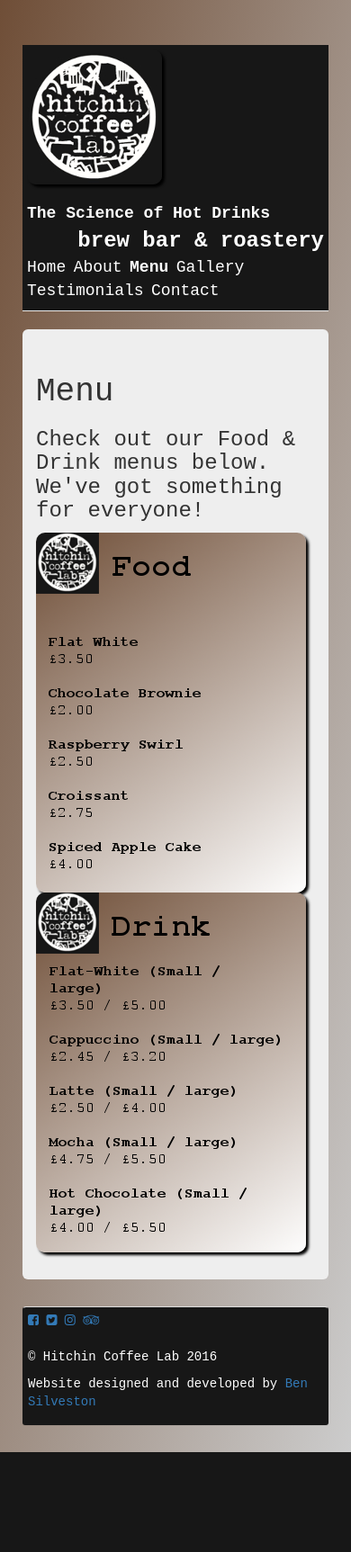
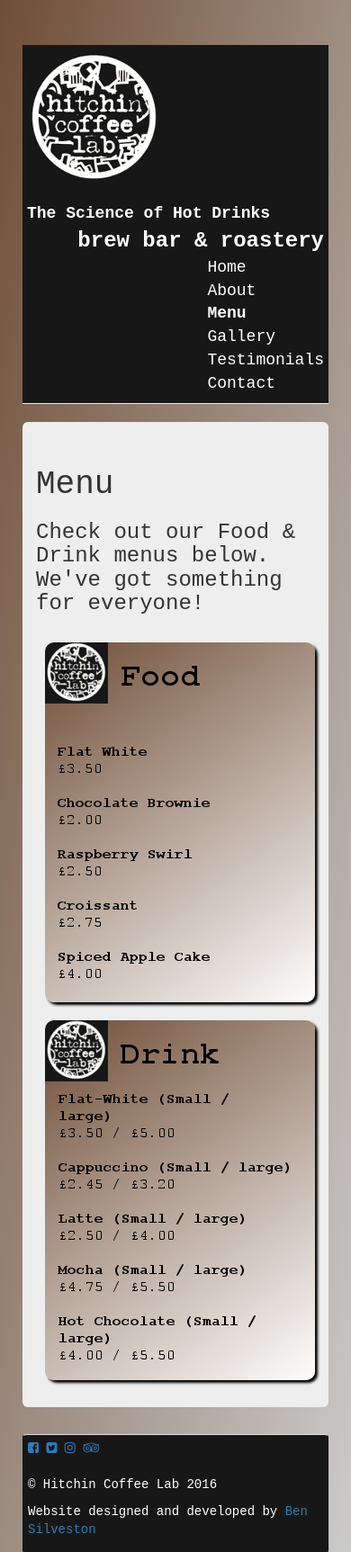
Before and after one commit to BennySLV/HitchinCoffeeLab, a PHP site: page /menu.php in a window 390 px wide. Shown: the top 1725 px of the page at 90% size. Before the commit the page ends 1614 px from the top, so only its background shows below. Run offline with PHP 8.4, Linux system fonts and the light colour scheme; some libraries are stand-ins or nearby versions.

Commit message:
Changed placing of id on logo in the header page. Also applied responsive design for all pages.

```diff
--- a/public/css/header.css
+++ b/public/css/header.css
@@ -5,7 +5,11 @@
 	height: 100%;
 	max-height: auto;
 	max-width: auto;
-	/*background-image: url("../images/roasting.jpg");*/
+}
+
+#logo {
+	box-shadow: 0px 0px 0px;
+	border: none;
 }
 
 #slogan {
@@ -39,6 +43,68 @@
 	text-decoration: none;
 }
 
-#product-menu-link:hover .product-dropdown {
-	display: block;
+/* Responsive Design */
+
+/* Tablet landscape orientation */
+@media screen and (max-width: 1040px) {
+    #menu a {
+        display: inline-block;
+    }
+
+    #menu a:hover {
+        font-weight: normal;
+        text-decoration: none;
+    }
+
+    #menu a:active {
+        font-weight: bold;
+    }
 }
+
+/* Tablet portrait orientation */
+@media screen and (max-width: 800px) {
+    #menu a {
+        display: inline-block;
+    }
+
+    #menu a:hover {
+        font-weight: normal;
+        text-decoration: none;
+    }
+
+    #menu a:active {
+        font-weight: bold;
+    }
+}
+
+/* Smartphone landscape orientation */
+@media screen and (max-width: 768px) {
+    #menu a {
+        display: inline-block;
+    }
+
+    #menu a:hover {
+        font-weight: normal;
+        text-decoration: none;
+    }
+
+    #menu a:active {
+        font-weight: bold;
+    }
+}
+
+/* Smartphone portrait orientation */
+@media screen and (max-width: 500px) {
+    #menu a {
+        display: block;
+    }
+
+    #menu a:hover {
+        font-weight: normal;
+        text-decoration: none;
+    }
+
+    #menu a:active {
+        font-weight: bold;
+    }
+}
--- a/public/css/main.css
+++ b/public/css/main.css
@@ -27,9 +27,9 @@ img {
     box-shadow: 3px 3px 3px black;
 }
 
-
 table, thead, th, tr, td {
     max-width: 100%;
+    max-height: 100%;
     padding: 10px;
     border: 1px solid black;
 }
@@ -41,23 +41,42 @@ form {
     padding: 10px;
 }
 
-button, input[type="submit"] {
+button, #contact-form-button, #reset-button, #form-close-button, input[type="submit"] {
+    background-color: #6F4E37;
+    color: white;
     border-radius: 10px;
     box-shadow: 2px 2px 2px black;
-    background-color: #6F4E37;
-    color: white;
+    width: 100px;
+    height: 30px;
 }
 
-button:hover, input[type="submit"]:hover {
-    background-color: white;
-}
-
-#contact-form-button {
-    background-color: #6F4E37;
-    border-radius: 10px;
-    color: white;
+button:hover, #contact-form-button:hover, #reset-button:hover, #form-close-button:hover, input[type="submit"]:hover {
+    background-color: rgba(240, 240, 240, 0.6);
+    color: black;
 }
 
 #coffee-lab-exterior {
     float: right;
 }
+
+/* Responsive Design */
+
+/* Tablet landscape orientation */
+@media screen and (max-width: 1040px) {
+
+}
+
+/* Tablet portrait orientation */
+@media screen and (max-width: 800px) {
+
+}
+
+/* Smartphone landscape orientation */
+@media screen and (max-width: 768px) {
+
+}
+
+/* Smartphone portrait orientation */
+@media screen and (max-width: 500px) {
+
+}
--- a/public/css/menu.css
+++ b/public/css/menu.css
@@ -4,3 +4,59 @@
 #product-menu-link {
 	font-weight: bold;
 }
+
+#food-menu {
+	max-width: 100%;
+	max-height: 100%;
+}
+
+#drink-menu {
+	max-width: 100%;
+	max-height: 100%;
+}
+
+/* Responsive Design */
+
+/* Tablet landscape orientation */
+@media screen and (max-width: 1040px) {
+    #food-menu {
+		margin-left: 20px;
+	}
+
+    #drink-menu {
+    	margin-left: 20px;
+    }
+}
+
+/* Tablet portrait orientation */
+@media screen and (max-width: 800px) {
+    #food-menu {
+        float: left;
+	}
+
+    #drink-menu {
+    	float: left;
+    }
+}
+
+/* Smartphone landscape orientation */
+@media screen and (max-width: 768px) {
+    #food-menu {
+		margin-top: 20px;
+	}
+
+    #drink-menu {
+    	margin-top: 20px;
+    }
+}
+
+/* Smartphone portrait orientation */
+@media screen and (max-width: 500px) {
+	#food-menu {
+	   float: right;
+	}
+
+    #drink-menu {
+    	float: right;
+    }
+}
--- a/public/menu.php
+++ b/public/menu.php
@@ -18,10 +18,10 @@
 			</div>
 			<div class="row">
 				<div class="col-sm-6">
-					<img src="images/food-menu.png" />
+					<img id="food-menu" src="images/food-menu.png" />
 				</div>
 				<div class="col-sm-6">
-					<img src="images/drink-menu.png" />
+					<img id="drink-menu" src="images/drink-menu.png" />
 				</div>
 			</div>
 		</div> <!-- End of .jumbotron -->
--- a/public/views/header.php
+++ b/public/views/header.php
@@ -20,7 +20,7 @@
 	<div class="page-header">
 		<div class="row">
 			<div class="col-sm-6">
-				<a id="logo" href="index.php"><img src="images/logo.jpg" /></a><br /><br />
+				<a href="index.php"><img id="logo" src="images/logo.jpg" /></a><br /><br />
 				<span id="tagline">The Science of Hot Drinks</span>
 			</div>
 			<div class="col-sm-6">
```
Also changed, not shown: public/css/about.css (+28 -0 lines), public/css/contact.css (+52 -1 lines), public/css/gallery.css (+95 -0 lines), public/css/index.css (+29 -0 lines).
